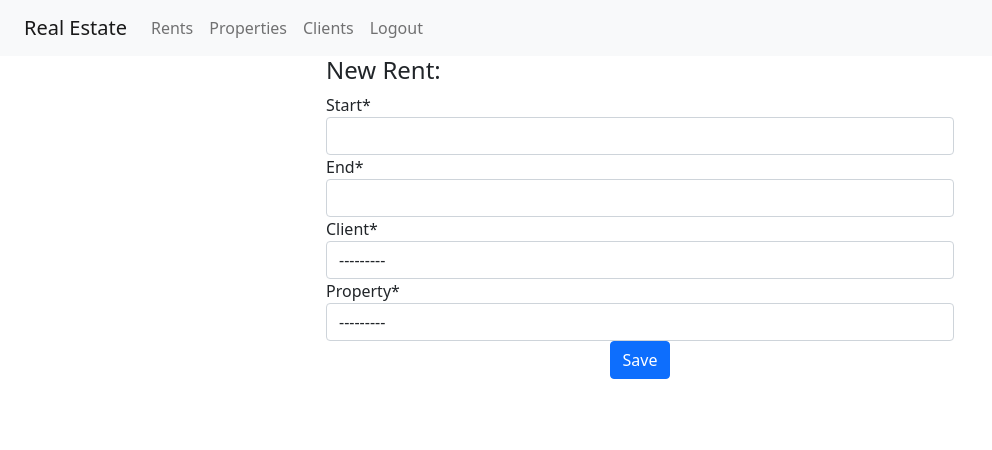
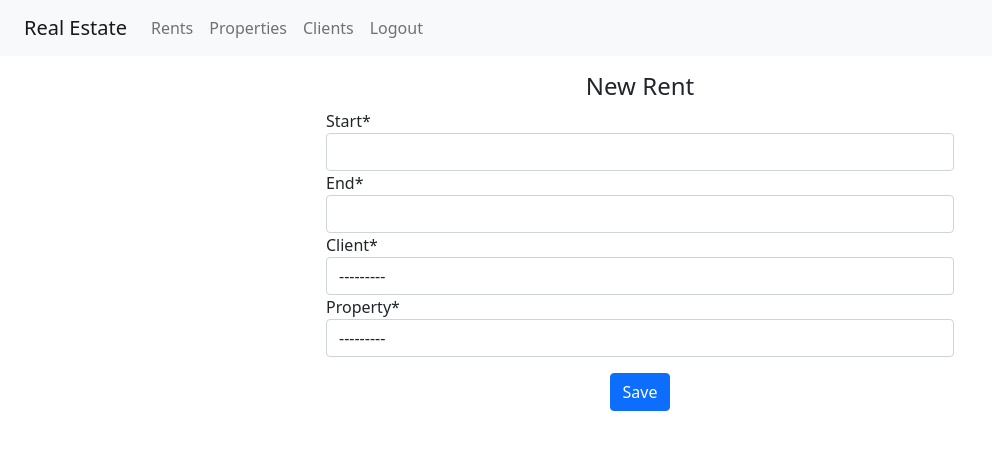
Before and after one commit to leandroaquinopereira/real-estate, a Django app: page /rent/create/ in a window 1280 px wide. Shown: the top 450 px of the page, without its empty margins (0-992 px from the left). Run offline with Django 4.2, Linux system fonts and the light colour scheme; the visitor is signed in with stand-in values (Sample User, id 1); data that the repository does not hold is empty; some libraries are stand-ins or nearby versions.

Commit message:
Upgrade Front

```diff
--- a/records/templates/records/create_clients.html
+++ b/records/templates/records/create_clients.html
@@ -4,7 +4,7 @@
 
 {% block contents %}
 
-    <h4>New Property:</h4>
+    <h4 class="mt-3" align="center">New Property</h4>
 
     <form action="{% url 'client-create' %}" method="POST">
 
@@ -12,7 +12,7 @@
 
         {{ form|crispy  }}
 
-        <div class="col-12" align="center">
+        <div class="col-12 mt-3" align="center">
             <button class="btn btn-primary" type="submit">Save</button>
         </div>
 
--- a/records/templates/records/create_properties.html
+++ b/records/templates/records/create_properties.html
@@ -4,7 +4,7 @@
 
 {% block contents %}
 
-    <h4>New Property:</h4>
+    <h4 class="mt-3" align="center">New Property</h4>
 
     <form action="{% url 'property-create' %}" method="POST">
 
@@ -12,7 +12,7 @@
 
         {{ form|crispy  }}
 
-        <div class="col-12" align="center">
+        <div class="col-12 mt-3" align="center">
             <button class="btn btn-primary" type="submit">Save</button>
         </div>
 
--- a/records/templates/records/create_rents.html
+++ b/records/templates/records/create_rents.html
@@ -4,7 +4,7 @@
 
 {% block contents %}
 
-    <h4>New Rent:</h4>
+    <h4 class="mt-3" align="center">New Rent</h4>
 
     <form action="{% url 'rent-create' %}" method="POST">
 
@@ -12,7 +12,7 @@
 
         {{ form|crispy  }}
 
-        <div class="col-12" align="center">
+        <div class="col-12 mt-3" align="center">
             <button class="btn btn-primary" type="submit">Save</button>
         </div>
 
```
